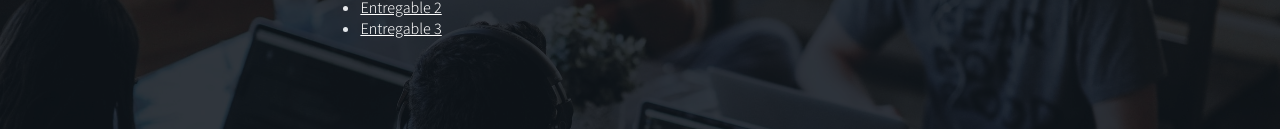
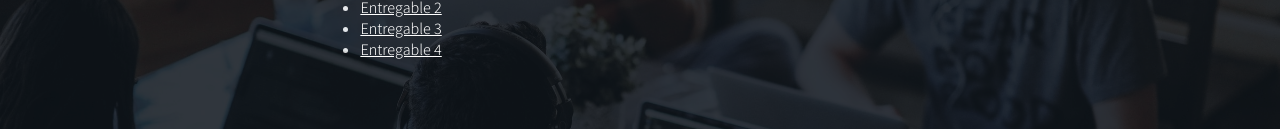
Before and after one commit to lfloresh/My_website, a plain HTML site: page projects.html in a window 1280 px wide. Shown: the part 285-414 px from the top of the page. Drawn offline with Linux system fonts and the light colour scheme.

Commit message:
Entregable 4

```diff
--- a/projects.html
+++ b/projects.html
@@ -46,6 +46,7 @@
                             <li><a href="https://github.com/lfloresh/My_website/blob/master/reports/Entregable%20P01%20IHC.pdf" target="_blank">Entregable 1</a></li>
                             <li><a href="https://github.com/lfloresh/My_website/blob/master/reports/Dise%C3%B1o%201.pdf" target="_blank">Entregable 2</a></li>
                             <li><a href="https://github.com/lfloresh/My_website/blob/master/reports/Entregable%20P03%20IHC.pdf" target="_blank">Entregable 3</a></li>
+                            <li><a href="https://github.com/lfloresh/My_website/blob/master/reports/Entregable%20P04%20IHC.pdf" target="_blank">Entregable 4</a></li>
                         </ul>
                     </div>
                     <div class="img-project">
```
